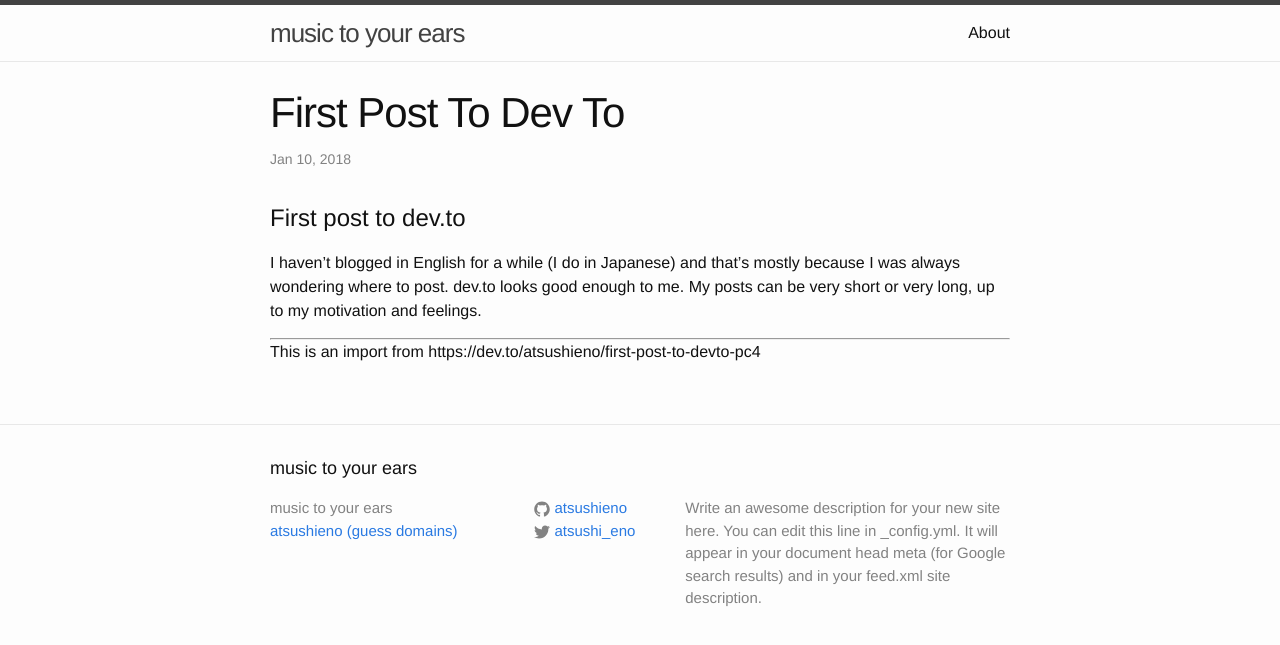
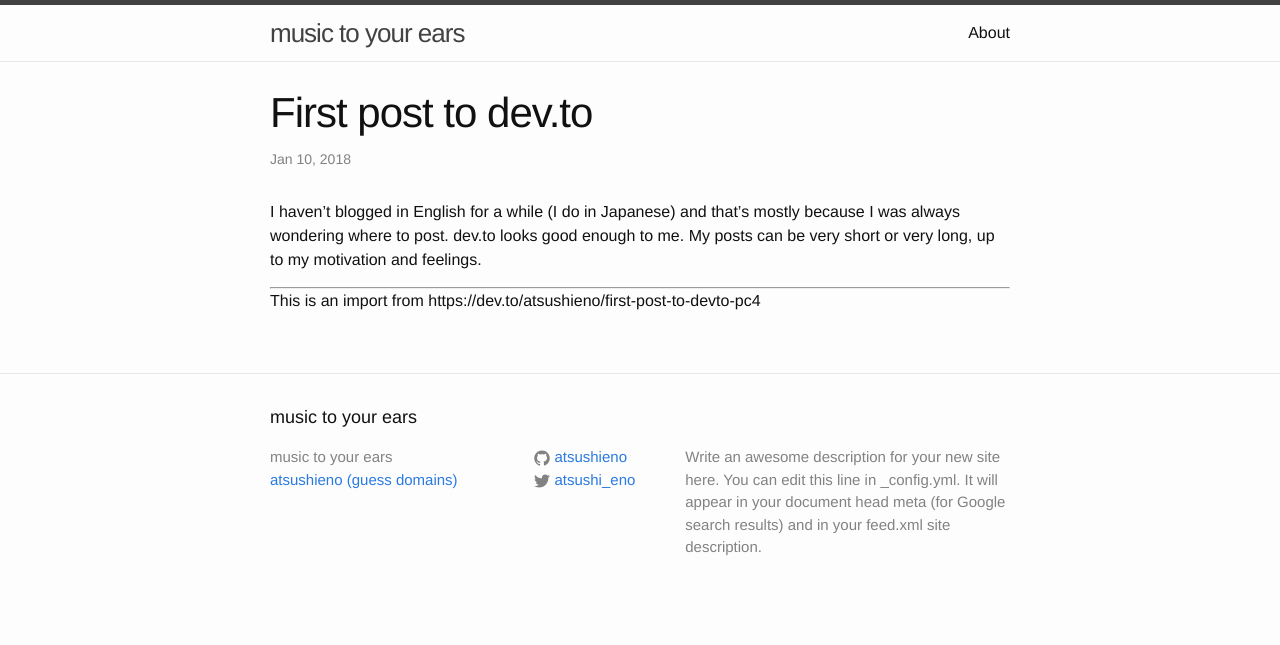
Before and after one commit to atsushieno/atsushieno.github.io, a Jekyll site: the page built from _posts/2018-01-10-first-post-to-dev-to.markdown, in a window 1280 px wide. Shown: the top 645 px of the page. Built offline with Jekyll 4.4.1, drawn with Linux system fonts in a browser that asks for light colours; our own code applies the rules of GitHub Pages for plain Markdown files; some of the changed lines change nothing that is shown.

Commit message:
Update 2018-01-10-first-post-to-dev-to.markdown

```diff
--- a/_posts/2018-01-10-first-post-to-dev-to.markdown
+++ b/_posts/2018-01-10-first-post-to-dev-to.markdown
@@ -1,8 +1,7 @@
 ---
 published: true
+title: First post to dev.to
 ---
-# First post to dev.to
-
 I haven't blogged in English for a while (I do in Japanese) and that's mostly because I was always wondering where to post. dev.to looks good enough to me. My posts can be very short or very long, up to my motivation and feelings.
 
 ----
```
